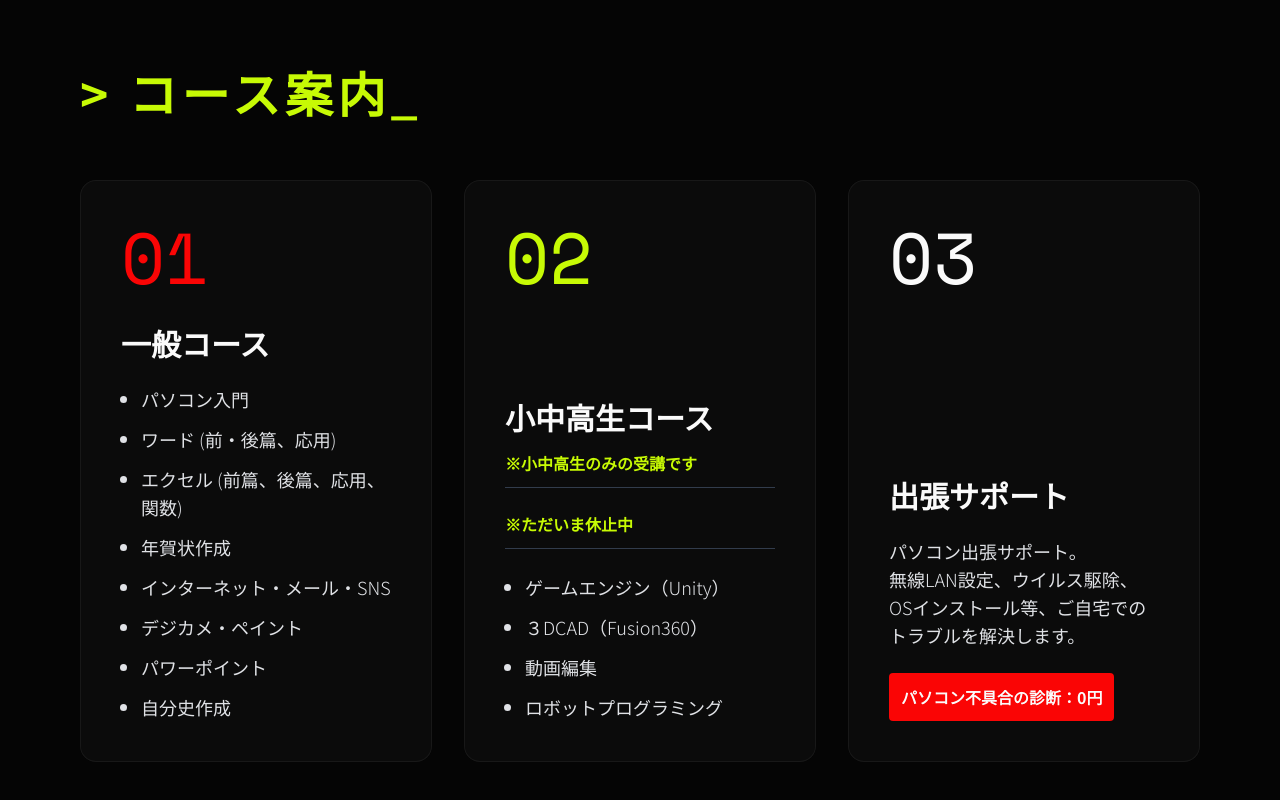
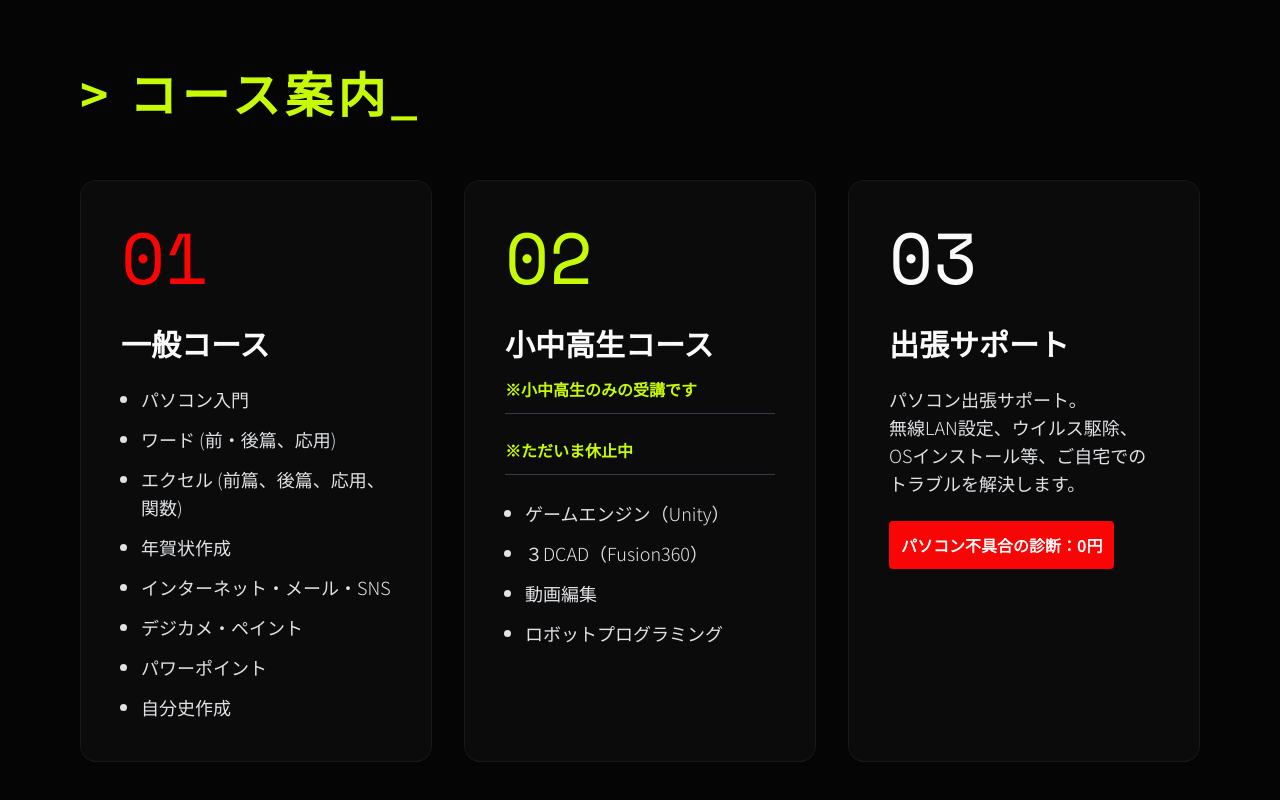
Before and after one commit to KGM007/egao_hp, a plain HTML site: page index.html in a window 1280 px wide. Shown: the part 1842-2642 px from the top of the page. Drawn offline with nearby package versions, Linux system fonts and the light colour scheme; animation ran at ten frames a second.

Commit message:
Change flex column alignment in course cards

```diff
--- a/index.html
+++ b/index.html
@@ -284,7 +284,7 @@
 
                 <div class="grid grid-cols-1 md:grid-cols-3 gap-8">
                     <!-- カード1: 一般コース -->
-                    <div class="glass-panel p-10 rounded-2xl reveal flex flex-col justify-between interactive-element" style="transition-delay: 0.1s;">
+                    <div class="glass-panel p-10 rounded-2xl reveal flex flex-col justify-start interactive-element" style="transition-delay: 0.1s;">
                         <div class="font-mono text-7xl font-light text-blood mb-8">01</div>
                         <div>
                             <h3 class="font-sans text-3xl font-bold mb-6">一般コース</h3>
@@ -302,7 +302,7 @@
                     </div>
 
                     <!-- カード2: キッズコース -->
-                    <div class="glass-panel p-10 rounded-2xl reveal flex flex-col justify-between md:translate-y-16 interactive-element" style="transition-delay: 0.2s;">
+                    <div class="glass-panel p-10 rounded-2xl reveal flex flex-col justify-start interactive-element" style="transition-delay: 0.2s;">
                         <div class="font-mono text-7xl font-light text-acid mb-8">02</div>
                         <div>
                             <h3 class="font-sans text-3xl font-bold mb-4">小中高生コース</h3>
@@ -318,7 +318,7 @@
                     </div>
 
                     <!-- カード3: 出張サポート -->
-                    <div class="glass-panel p-10 rounded-2xl reveal flex flex-col justify-between interactive-element" style="transition-delay: 0.3s;">
+                    <div class="glass-panel p-10 rounded-2xl reveal flex flex-col justify-start interactive-element" style="transition-delay: 0.3s;">
                         <div class="font-mono text-7xl font-light text-white mb-8">03</div>
                         <div>
                             <h3 class="font-sans text-3xl font-bold mb-6">出張サポート</h3>
```
